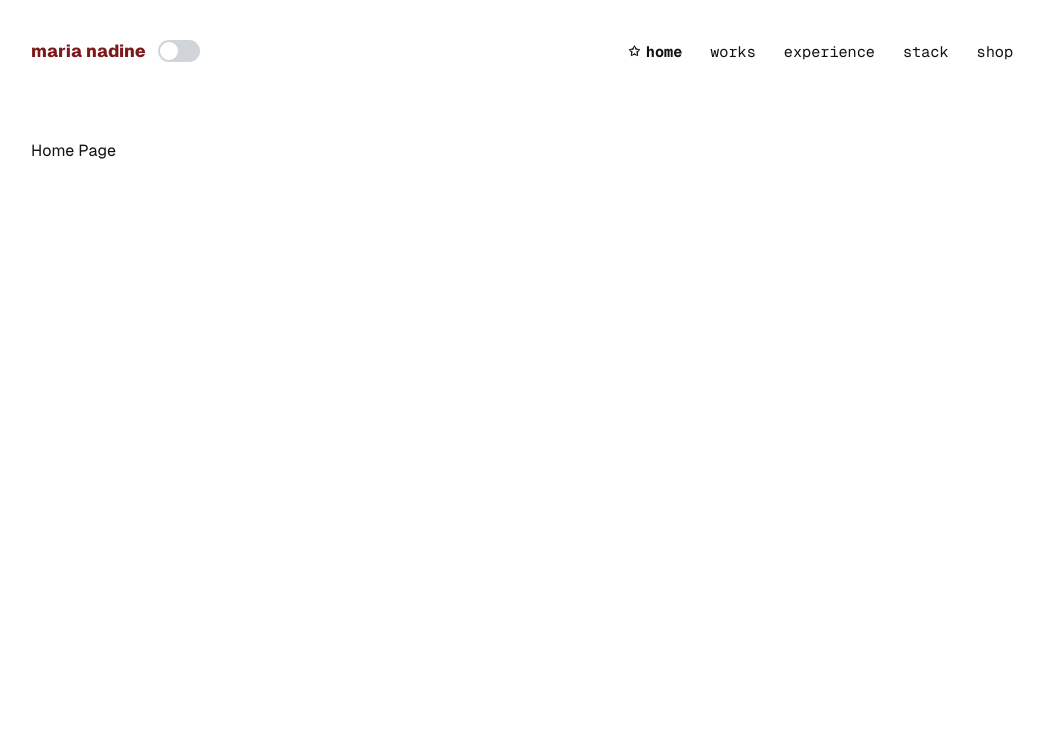
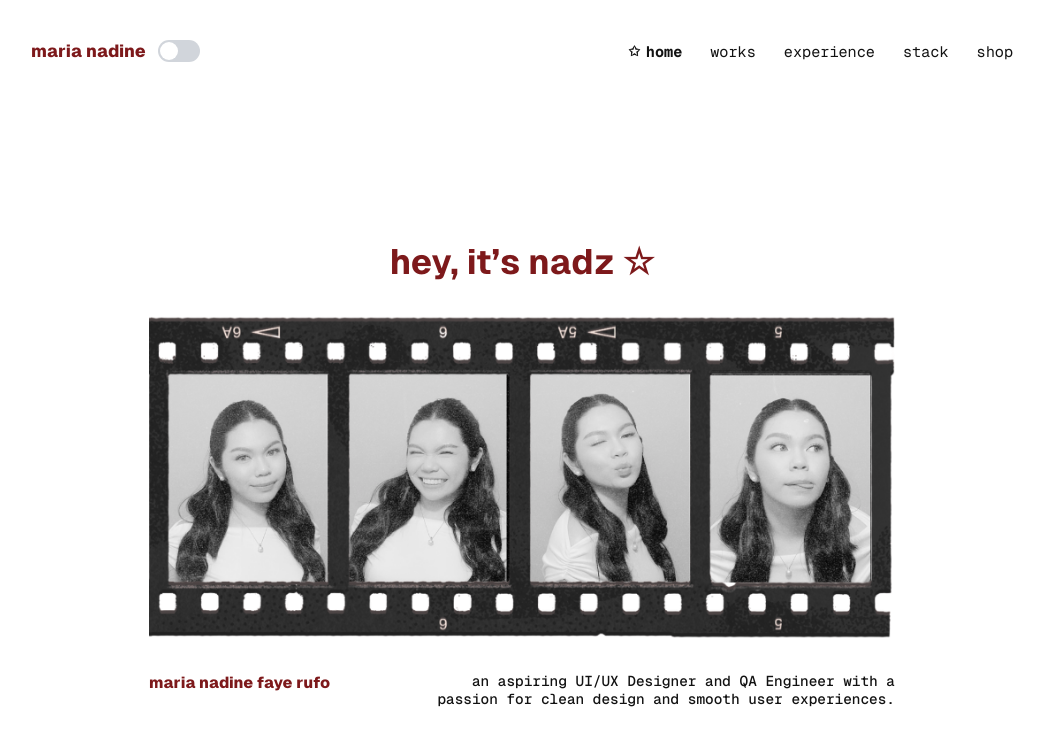
Before and after one commit to marianadine/mariafaye2026, a React (Vite) app: page / in a window 1280 px wide. Shown: the top 746 px of the page, without its empty margins (118-1162 px from the left). Built offline with nearby package versions, Linux system fonts and the light colour scheme.

Commit message:
Home | added first section of home page

```diff
--- a/src/main.jsx
+++ b/src/main.jsx
@@ -4,10 +4,14 @@ import './index.css'
 import App from './App.jsx'
 
 import '@fontsource/geist-sans/400.css';
+import '@fontsource/geist-sans/500.css';
+import '@fontsource/geist-sans/600.css';
 import '@fontsource/geist-sans/700.css';
 import '@fontsource/geist-sans/800.css';
 
 import '@fontsource/geist-mono/400.css';
+import '@fontsource/geist-mono/500.css';
+import '@fontsource/geist-mono/600.css';
 import '@fontsource/geist-mono/700.css';
 
 createRoot(document.getElementById('root')).render(
--- a/src/pages/home.jsx
+++ b/src/pages/home.jsx
@@ -1,3 +1,22 @@
+import stripImage from '../imgs/homepageimg.png';
+import '../styles/commonstyles.css';
+import '../styles/home.css';
+
 export default function Home() {
-    return <div>Home Page</div>;
+    return (
+        <div>
+            <div className='first-section'>
+                <h3 className='introText'>hey, it’s nadz ☆</h3>
+
+                <div className="image-wrapper">
+                    <img src={stripImage} alt="Film strip photos of Nadz" className="film-strip" />
+                </div>
+
+                <div className='two-column'>
+                    <p>maria nadine faye rufo</p>
+                    <code>an aspiring UI/UX Designer and QA Engineer with a passion for clean design and smooth user experiences.</code>
+                </div>
+            </div>
+        </div>
+    )
 }
--- /dev/null
+++ b/src/styles/home.css
@@ -0,0 +1,47 @@
+.first-section {
+    display: flex;
+    flex-direction: column;
+    align-items: center;
+    width: 746px;
+    margin: 100px auto;
+}
+
+.introText {
+    font-size: 2.2rem;
+    font-weight: 700;
+    color: var(--brand-color);
+    font-family: 'Geist Sans', sans-serif;
+    margin-bottom: 32px;
+}
+
+.image-wrapper {
+    width: 100%;
+}
+
+.film-strip {
+    width: 100%;
+    height: auto;
+    display: block;
+}
+
+.two-column {
+    display: flex;
+    justify-content: space-between;
+    align-items: flex-start;
+    width: 100%;
+    margin-top: 32px;
+}
+
+.two-column p:first-child {
+    font-family: 'Geist Sans', sans-serif;
+    font-weight: 800;
+    color: var(--brand-color);
+}
+
+.two-column code:last-child {
+    font-size: 0.9rem;
+    font-weight: 500;
+    color: var(--text-color);
+    text-align: right;
+    max-width: 469px;
+}
```
Also changed, not shown: src/imgs/homepageimg.png (added), src/styles/commonstyles.css (added).
